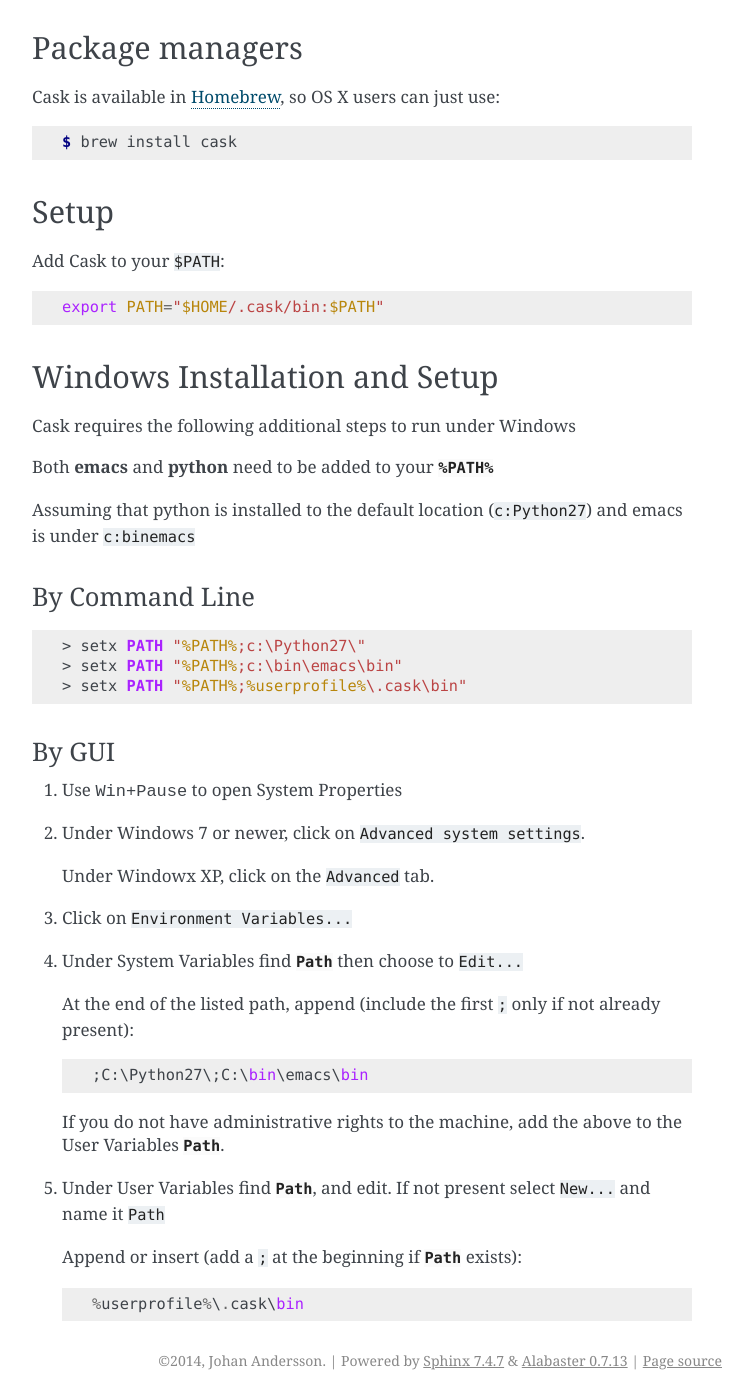
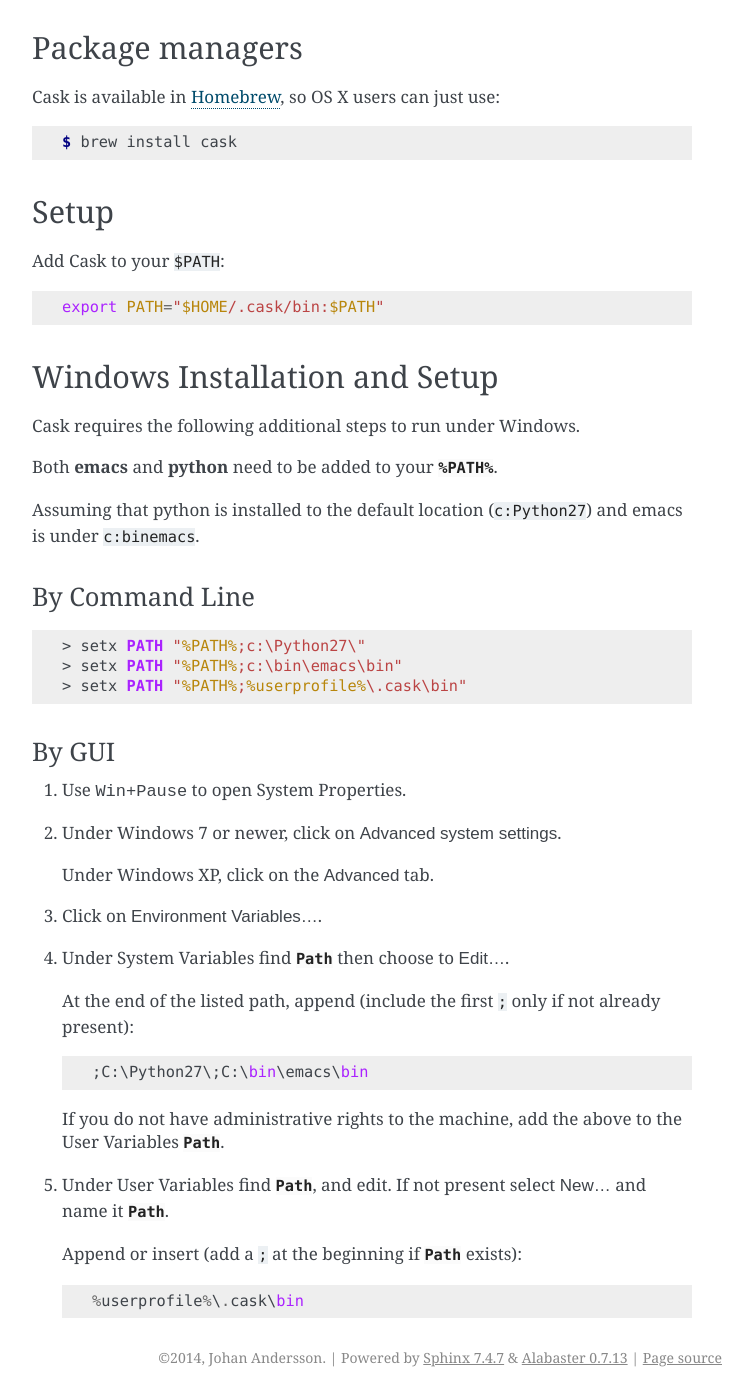
Before and after one commit to cask/cask, a Sphinx documentation site: the page built from doc/guide/installation.rst, in a window 1280 px wide and 1400 px high, scrolled down 788 px. Shown: the whole window, without its empty margins (388-1140 px from the left). Built offline with Sphinx 7.4.7, drawn with Linux system fonts in a browser that asks for light colours.

Commit message:
Punctuation and :guilabel:
Update ``{var}`` to :guilabel:`{var}` where appropriate.  Also fix one
``Path`` to :envar:`Path`.

Added missing punctuation on sentences.

```diff
--- a/doc/guide/installation.rst
+++ b/doc/guide/installation.rst
@@ -13,7 +13,7 @@ not work with Emacs 23 and below, or with other flavours of Emacs, e.g. XEmacs.
 .. warning::
 
    Windows support for Cask requires additional work (see
-   :ref:`windows setup`)
+   :ref:`windows setup`).
 
 Manual installation
 ===================
@@ -64,13 +64,13 @@ Add Cask to your `$PATH`:
 Windows Installation and Setup
 ==============================
 
-Cask requires the following additional steps to run under Windows
+Cask requires the following additional steps to run under Windows.
 
 Both :program:`emacs` and :program:`python` need to be added to your
-:envvar:`%PATH%`
+:envvar:`%PATH%`.
 
 Assuming that python is installed to the default location
-(:file:`c:\Python27`) and emacs is under :file:`c:\bin\emacs`
+(:file:`c:\Python27`) and emacs is under :file:`c:\bin\emacs`.
 
 By Command Line
 ---------------
@@ -84,15 +84,15 @@ By Command Line
 By GUI
 ------
 
-1. Use :kbd:`Win+Pause` to open System Properties
+1. Use :kbd:`Win+Pause` to open System Properties.
 
-2. Under Windows 7 or newer, click on ``Advanced system settings``.
+2. Under Windows 7 or newer, click on :guilabel:`Advanced system settings`.
 
-   Under Windowx XP, click on the ``Advanced`` tab.
+   Under Windows XP, click on the :guilabel:`Advanced` tab.
 
-3. Click on ``Environment Variables...``
+3. Click on :guilabel:`Environment Variables...`.
 
-4. Under System Variables find :envvar:`Path` then choose to ``Edit...``
+4. Under System Variables find :envvar:`Path` then choose to :guilabel:`Edit...`.
 
    At the end of the listed path, append (include the first ``;`` only if not
    already present)::
@@ -103,7 +103,7 @@ By GUI
    the above to the User Variables :envvar:`Path`.
 
 5. Under User Variables find :envvar:`Path`, and edit.  If not present select
-   ``New...`` and name it ``Path``
+   :guilabel:`New...` and name it :envvar:`Path`.
 
    Append or insert (add a ``;`` at the beginning if :envvar:`Path` exists)::
 
```
